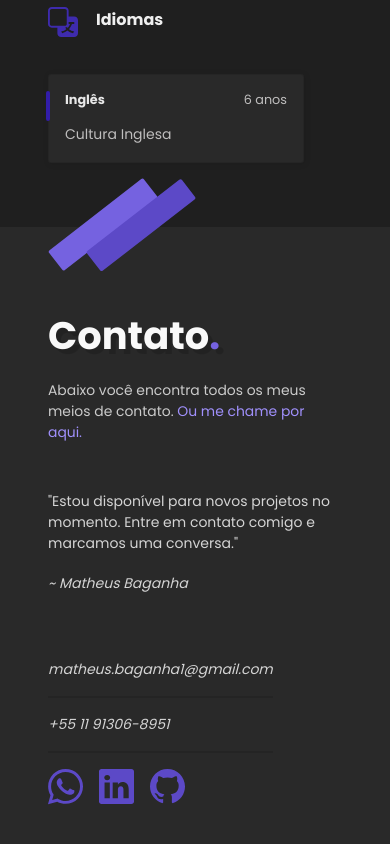
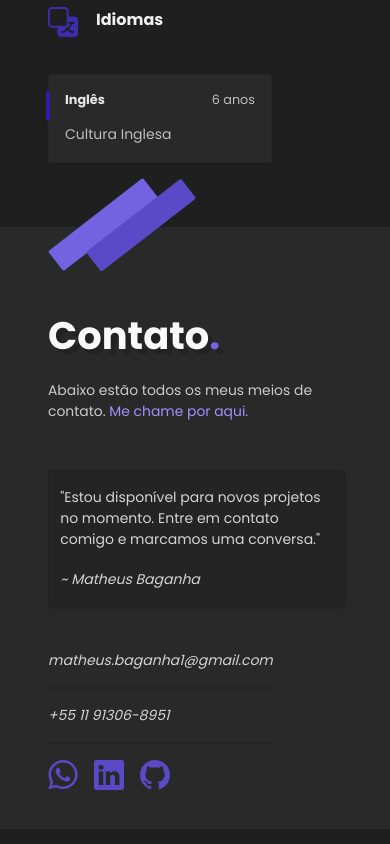
Before and after one commit to MatheusBaganha/portfolio, a plain HTML site: page index.html in a window 390 px wide. Shown: the part 2034-2878 px from the top of the page. Drawn offline with Linux system fonts and the light colour scheme.

Commit message:
alteração de tamanhos

```diff
--- a/css/footer.css
+++ b/css/footer.css
@@ -84,7 +84,22 @@
 
 @media(max-width: 886px) {
   .contato-info {
-    margin-top: 64px;
+    margin-top: 42px
+  }
+
+  .mensagem-bg {
+    width: 70vw;
+    border-radius: 3px;
+    padding: 1rem 0.7rem;
+    background-color: #242424;
+    border: 1px solid rgba(0, 0, 0, .1);
+    box-shadow: 1px 1px 6px rgba(0, 0, 0, .10);
+  }
+
+  .informacoesFooter {
+    justify-content: flex-start;
+    align-items: center;
+    gap: 0 6rem;
   }
 }
 
@@ -107,4 +122,9 @@
   .footer-container::after {
     left: 3rem;
   }
+
+  .rede-social img {
+    width: 30px;
+    height: 30px;
+  }
 }
--- a/css/habilidades.css
+++ b/css/habilidades.css
@@ -123,7 +123,6 @@
   position: relative;
   border: 1px solid rgba(0, 0, 0, .1);
   box-shadow: 1px 1px 6px rgba(0, 0, 0, .10);
-
 }
 
 .curso-container::before, .ingles-container::before, .css::before, .js::before {
@@ -197,14 +196,18 @@
   }
 }
 
-@media(max-width: 540px) {
-  .container-habilidades {
-    padding: 4rem 4rem 4rem 3rem;
-  }
-}
-
 @media(max-width: 850px) {
   .container-idiomas {
     width: 16rem;
   }
 }
+
+@media(max-width: 540px) {
+  .container-habilidades {
+    padding: 4rem 4rem 4rem 3rem;
+  }
+
+  .container-idiomas {
+    width: 14rem;
+  }
+}
--- a/index.html
+++ b/index.html
@@ -169,10 +169,10 @@
 
   <footer class="footer-container container">
     <h3 class="titulo">Contato<b>.</b></h3>
-    <p class="paragrafo"">Abaixo você encontra todos os meus meios de contato. <b class="veja-mais">Ou me chame por aqui.</b></p>
+    <p class="paragrafo"">Abaixo estão todos os meus meios de contato. <b class="veja-mais">Me chame por aqui.</b></p>
 
     <div class="informacoesFooter">
-      <div>
+      <div class="mensagem-bg">
         <p class="mensagem">"Estou disponível para novos projetos no momento. Entre em contato comigo e marcamos uma conversa."</p>
         <cite class="nome">~ Matheus Baganha</cite>
       </div>
```
